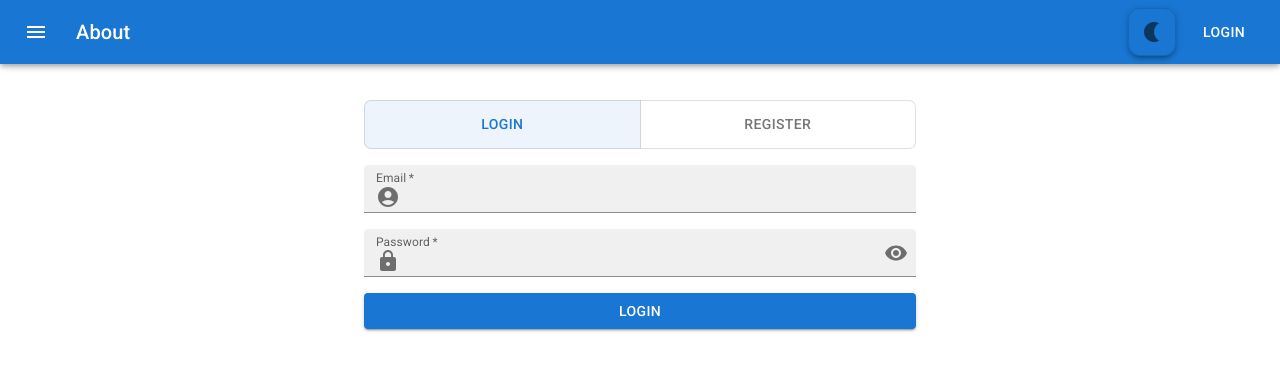
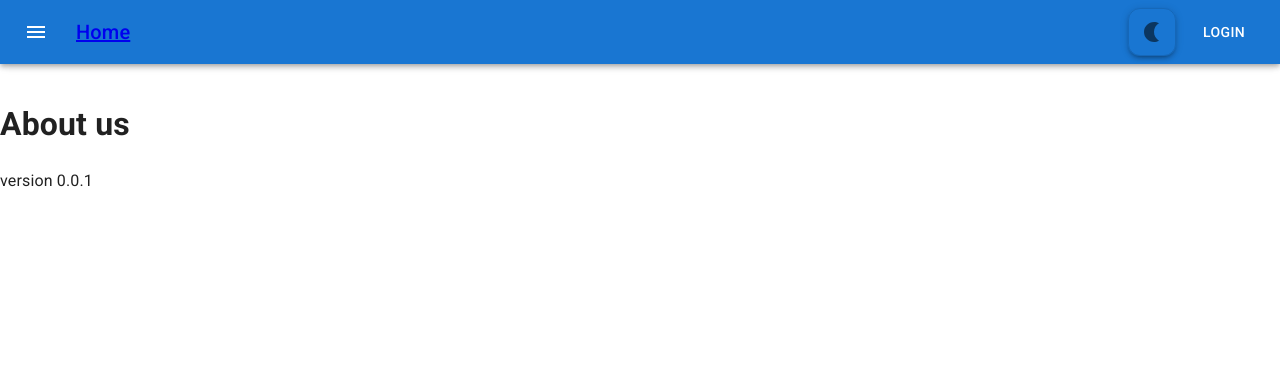
Before and after one commit to itbali/todo-react, a React (Vite) app: page /about in a window 1280 px wide. Shown: the top 370 px of the page. Built offline with nearby package versions, Linux system fonts and the light colour scheme.

Commit message:
feature/router-integration
- add routes for about, 404 page etc

```diff
--- a/package.json
+++ b/package.json
@@ -21,7 +21,8 @@
     "notistack": "^3.0.2",
     "react": "^18.3.1",
     "react-dom": "^18.3.1",
-    "react-redux": "^9.2.0"
+    "react-redux": "^9.2.0",
+    "react-router": "^7.1.5"
   },
   "devDependencies": {
     "@eslint/js": "^9.17.0",
--- a/src/app/App.tsx
+++ b/src/app/App.tsx
@@ -2,8 +2,6 @@ import '@fontsource/roboto/300.css';
 import '@fontsource/roboto/400.css';
 import '@fontsource/roboto/500.css';
 import '@fontsource/roboto/700.css';
-
-import AppBar from './AppBar.tsx';
 import Auth from '../entities/User/ui/Auth.tsx';
 import Todos from '../entities/Todo/ui/Todos.tsx';
 import { selectUser } from '../entities/User/model/store/userStore.ts';
@@ -11,13 +9,7 @@ import { useAppSelector } from './store.ts';
 
 function App() {
 	const user = useAppSelector(selectUser);
-	return (
-		<>
-			<AppBar />
-			<div style={{ marginTop: '100px' }} />
-			{user ? <Todos /> : <Auth />}
-		</>
-	);
+	return <>{user ? <Todos /> : <Auth />}</>;
 }
 
 export default App;
--- a/src/app/AppBar.tsx
+++ b/src/app/AppBar.tsx
@@ -22,6 +22,7 @@ import {
 import { useState } from 'react';
 import { useAppDispatch, useAppSelector } from './store.ts';
 import { selectUndoneTodosLength } from '../entities/Todo/model/store/selectors/selectUndoneTodos.ts';
+import { NavLink, useLocation, useNavigate } from 'react-router';
 
 const ButtonAppBar = () => {
 	const { mode, setMode } = useColorScheme();
@@ -29,6 +30,10 @@ const ButtonAppBar = () => {
 	const dispatch = useAppDispatch();
 	const undoneTodos = useAppSelector(selectUndoneTodosLength);
 	const [anchorEl, setAnchorEl] = useState<HTMLElement | null>(null);
+
+	const location = useLocation();
+	const navigate = useNavigate();
+	const isAboutPage = location.pathname === '/about';
 
 	if (!mode) {
 		return null;
@@ -72,7 +77,9 @@ const ButtonAppBar = () => {
 							</Typography>
 						)}
 						<Typography variant="h6" component="div">
-							About
+							<NavLink to={isAboutPage ? '/' : '/about'}>
+								{isAboutPage ? 'Home' : 'About'}
+							</NavLink>
 						</Typography>
 					</Stack>
 
@@ -121,7 +128,14 @@ const ButtonAppBar = () => {
 								</Menu>
 							</>
 						) : (
-							<Button color="inherit">Login</Button>
+							<Button
+								color="inherit"
+								onClick={() => {
+									navigate('/');
+								}}
+							>
+								Login
+							</Button>
 						)}
 					</Stack>
 				</Toolbar>
--- /dev/null
+++ b/src/app/AppRoutes.tsx
@@ -0,0 +1,19 @@
+import { Route, Routes } from 'react-router';
+import App from './App.tsx';
+import About from '../entities/App/ui/About.tsx';
+import NotFound from '../entities/App/ui/NotFound.tsx';
+import Layout from '../entities/App/ui/Layout.tsx';
+
+const AppRoutes = () => {
+	return (
+		<Routes>
+			<Route element={<Layout />}>
+				<Route index element={<App />} />
+				<Route path={'/about'} element={<About />} />
+				<Route path={'*'} element={<NotFound />} />
+			</Route>
+		</Routes>
+	);
+};
+
+export default AppRoutes;
--- a/src/app/main.tsx
+++ b/src/app/main.tsx
@@ -1,11 +1,11 @@
 import { CssBaseline } from '@mui/material';
 import { createRoot } from 'react-dom/client';
 import { createTheme, ThemeProvider } from '@mui/material/styles';
-
-import App from './App.tsx';
 import { SnackbarProvider } from 'notistack';
 import { Provider } from 'react-redux';
 import { store } from './store.ts';
+import { BrowserRouter } from 'react-router';
+import AppRoutes from './AppRoutes.tsx';
 
 const theme = createTheme({
 	colorSchemes: {
@@ -14,12 +14,14 @@ const theme = createTheme({
 });
 
 createRoot(document.getElementById('root')!).render(
+	<BrowserRouter>
 		<Provider store={store}>
 			<SnackbarProvider>
 				<ThemeProvider theme={theme}>
 					<CssBaseline />
-				<App />
+					<AppRoutes />
 				</ThemeProvider>
 			</SnackbarProvider>
-	</Provider>,
+		</Provider>
+	</BrowserRouter>,
 );
--- /dev/null
+++ b/src/entities/App/ui/About.tsx
@@ -0,0 +1,10 @@
+const About = () => {
+	return (
+		<div>
+			<h1>About us</h1>
+			<p>version 0.0.1</p>
+		</div>
+	);
+};
+
+export default About;
--- /dev/null
+++ b/src/entities/App/ui/Layout.tsx
@@ -0,0 +1,14 @@
+import AppBar from '../../../app/AppBar.tsx';
+import { Outlet } from 'react-router';
+
+const Layout = () => {
+	return (
+		<>
+			<AppBar />
+			<div style={{ marginTop: '100px' }} />
+			<Outlet />
+		</>
+	);
+};
+
+export default Layout;
--- /dev/null
+++ b/src/entities/App/ui/NotFound.tsx
@@ -0,0 +1,10 @@
+const NotFound = () => {
+	return (
+		<div>
+			<h1>404 Not Found</h1>
+			<p>Sorry, this page not found</p>
+		</div>
+	);
+};
+
+export default NotFound;
```
Also changed, not shown: 1 other file (tests, documents, lock files or other folders). Lines whose indentation alone changed are shown as unchanged.
